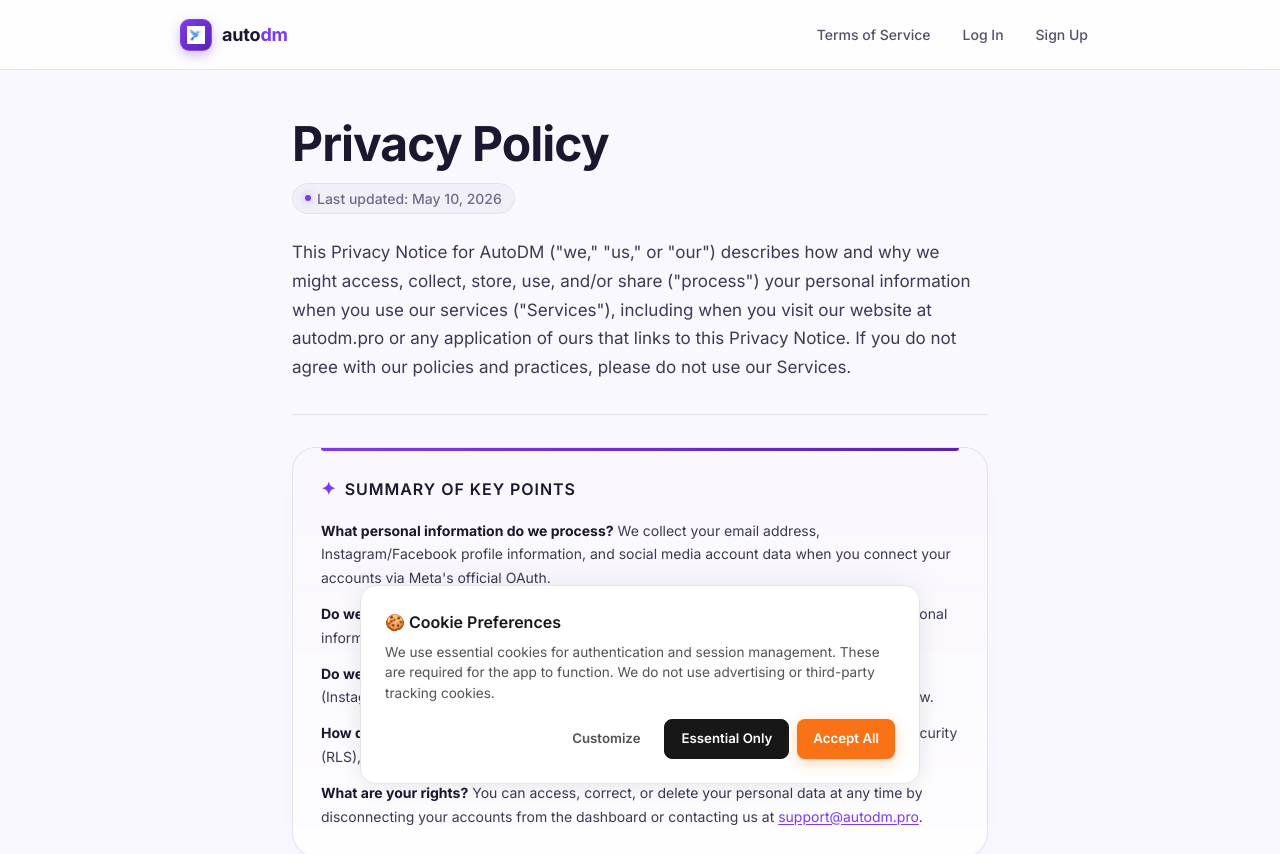
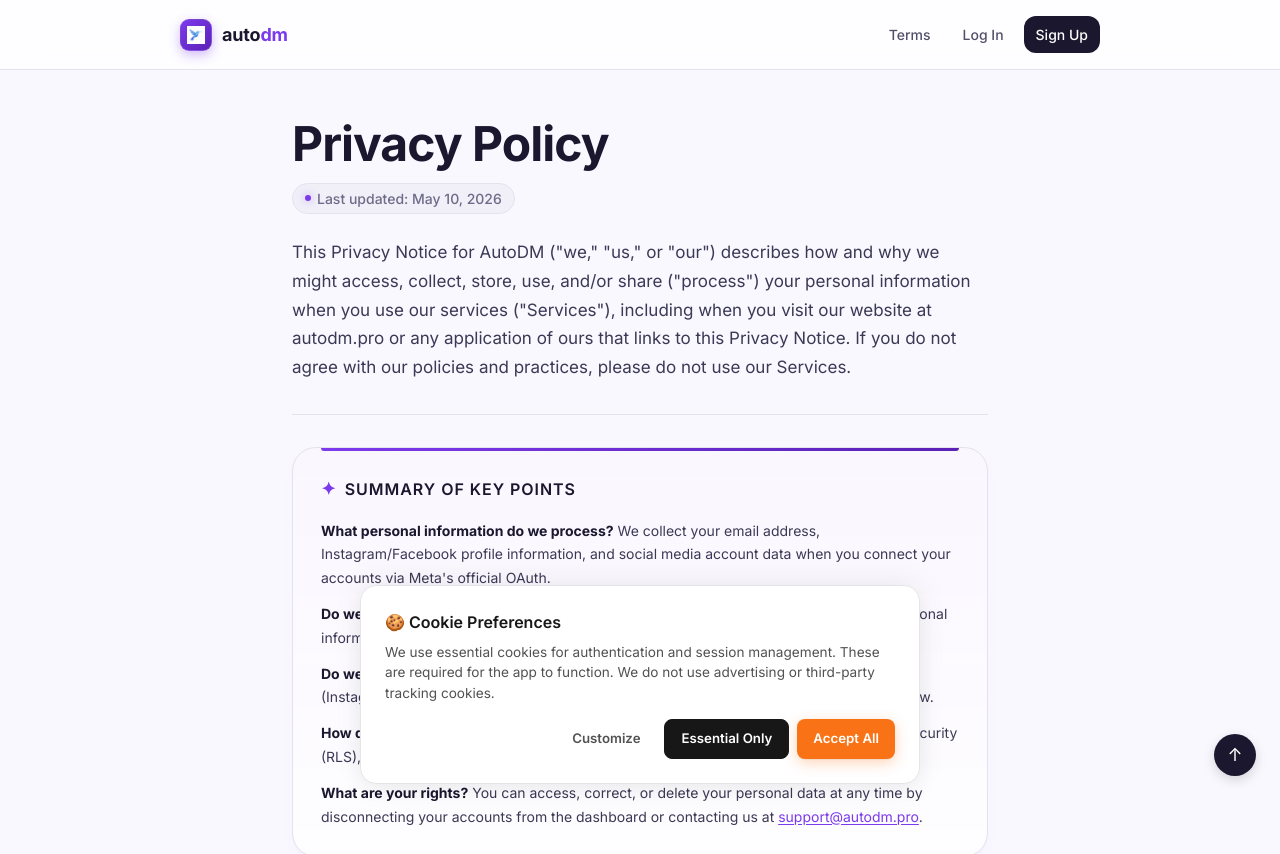
Before and after one commit to pavan511k/InstaReelsLinkAutomator, a Next.js app: page /privacy in a window 1280 px wide. Shown: the top 854 px of the page. Built offline with nearby package versions, Linux system fonts and the light colour scheme; no server answers.

Commit message:
Enhance Privacy Policy page layout and footer
Added back to top link and enhanced footer with additional navigation and contact support.

```diff
--- a/src/app/privacy/page.js
+++ b/src/app/privacy/page.js
@@ -9,7 +9,7 @@
 
 export default function PrivacyPolicy() {
     return (
-        <div className={styles.legalPage}>
+        <div id="top" className={styles.legalPage}>
             {/* Header */}
             <header className={styles.legalHeader}>
                 <div className={styles.headerInner}>
@@ -20,9 +20,9 @@
                         <span className={styles.logoText}>auto<span className={styles.logoDM}>dm</span></span>
                     </Link>
                     <div className={styles.headerLinks}>
-                        <Link href="/terms">Terms of Service</Link>
+                        <Link href="/terms">Terms</Link>
                         <Link href="/login">Log In</Link>
-                        <Link href="/signup">Sign Up</Link>
+                        <Link href="/signup" className={styles.ctaButton}>Sign Up</Link>
                     </div>
                 </div>
             </header>
@@ -392,9 +392,23 @@
                 </section>
             </div>
 
+            {/* Back to top */}
+            <a href="#top" className={styles.backToTop} aria-label="Back to top">↑</a>
+
             {/* Footer */}
             <footer className={styles.legalFooter}>
-                <p>© 2026 AutoDM. All rights reserved. | <Link href="/terms">Terms of Service</Link> | <Link href="/">Home</Link></p>
+                <div className={styles.footerInner}>
+                    <nav className={styles.footerNav} aria-label="Footer">
+                        <Link href="/">Home</Link>
+                        <Link href="/terms">Terms of Service</Link>
+                        <Link href="/login">Log In</Link>
+                        <a href="mailto:support@autodm.pro">Contact Support</a>
+                        <Link href="/signup" className={styles.primaryCta}>Get Started</Link>
+                    </nav>
+                    <div className={styles.footerCopyright}>
+                        © 2026 AutoDM. All rights reserved. Built for Instagram &amp; Facebook automation. We are a registered Meta Business Partner.
+                    </div>
+                </div>
             </footer>
         </div>
     );
```
